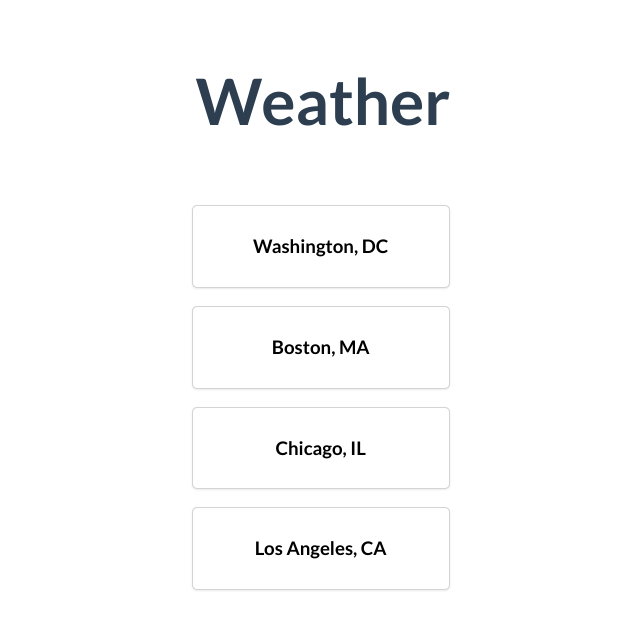
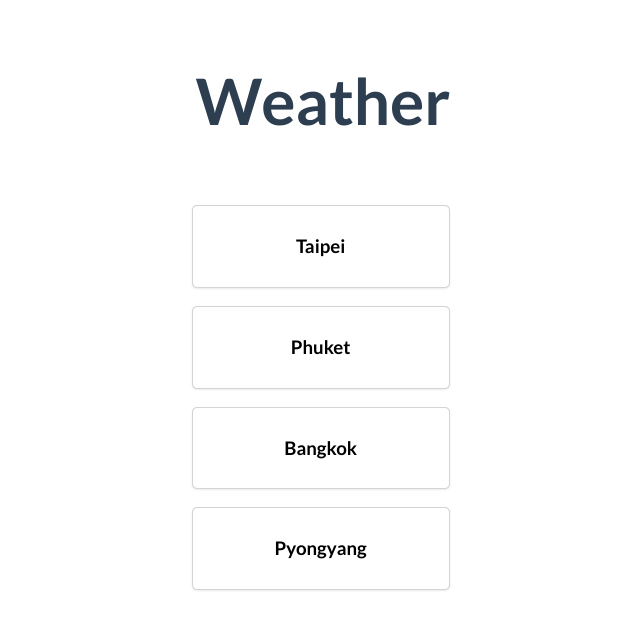
Before and after one commit to kimberlybaum/ccmc.github.io, a Vue app: page / in a window 1280 px wide. Shown: the top 630 px of the page, without its empty margins (317-957 px from the left). Built offline with nearby package versions, Linux system fonts and the light colour scheme; what semantic-ui-vue would draw is missing.

Commit message:
adjust spacing

```diff
--- a/src/components/WeatherPanel.vue
+++ b/src/components/WeatherPanel.vue
@@ -3,7 +3,7 @@
      <button class = "ui button">
          <div class = "Day">{{ day }}</div>
          <div class = "weatherType">{{ type }}</div>
-         <div class = "lowHigh">Low: {{ low }} High: {{ high }}</div>
+         <div class = "lowHigh"><span id="lowtemp">Low: {{ low.toFixed(2) }} </span><span>    High: {{ high.toFixed(2) }}</span></div>
     </button>
      </div>
 </template>
@@ -70,6 +70,10 @@ div.lowHigh{
     color: hsl(240, 4%, 26%);
 }
 
+span#lowtemp {
+margin-right: 5px;
+}
+
 li {
   display: inline-block;
   margin: 0 10px;
--- a/src/views/Home.vue
+++ b/src/views/Home.vue
@@ -5,10 +5,10 @@
     <div id="grid">
       <div class="ui equal width grid">
         <div class="sixteen wide computer sixteen wide tablet sixteen wide mobile column">
-            <router-link to ="/city/2514815"><CityPanel msg="Washington, DC"></CityPanel></router-link>
-            <router-link to ="/city/2367105"><CityPanel msg="Boston, MA"></CityPanel></router-link>
-            <router-link to ="/city/2379574"><CityPanel msg="Chicago, IL"></CityPanel></router-link>
-            <router-link to ="/city/2442047"><CityPanel msg="Los Angeles, CA"></CityPanel></router-link>
+            <router-link to ="/city/2306179"><CityPanel msg="Taipei"></CityPanel></router-link>
+            <router-link to ="/city/1226113"><CityPanel msg="Phuket"></CityPanel></router-link>
+            <router-link to ="/city/1225448"><CityPanel msg="Bangkok"></CityPanel></router-link>
+            <router-link to ="/city/1079132"><CityPanel msg="Pyongyang"></CityPanel></router-link>
         </div>
         <router-view></router-view>
       </div>
```
